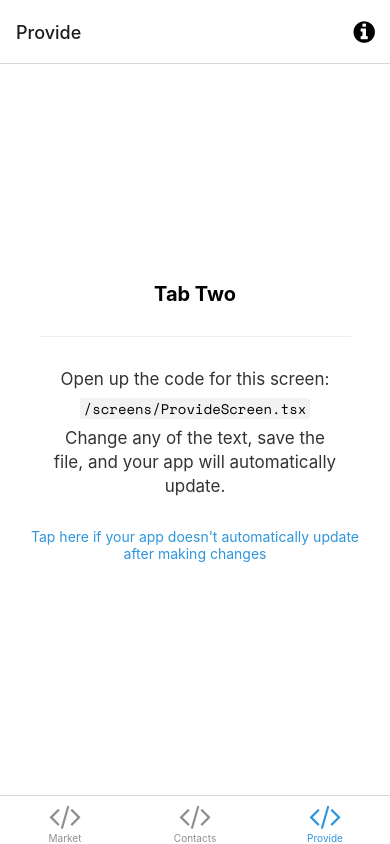
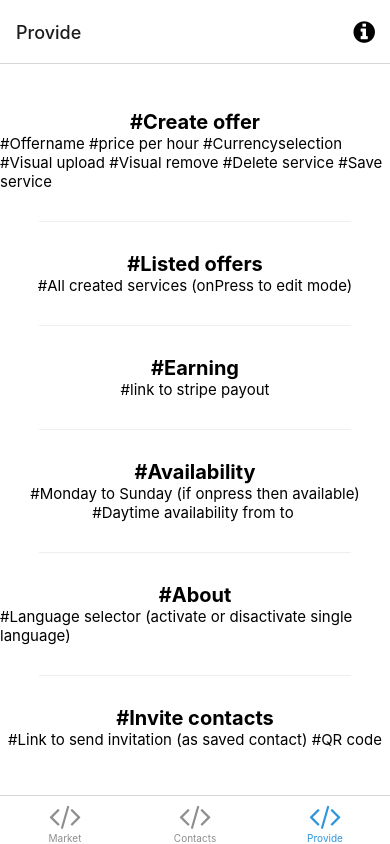
Before and after one commit to Owera-dev/owera9, a React Native app: screen /Provide in a window 390 px wide. Built offline with nearby package versions, Linux system fonts and the light colour scheme; what expo-linking would draw is missing.

Commit message:
Added comments in UI which features to add

```diff
--- a/navigation/index.tsx
+++ b/navigation/index.tsx
@@ -87,7 +87,7 @@ function BottomTabNavigator() {
       />
       <BottomTab.Screen
         name="Contacts"
-        component={ProvideScreen}
+        component={ContactsScreen}
         options={({ navigation }: RootTabScreenProps<'Contacts'>) => ({
           title: 'Contacts',
           tabBarIcon: ({ color }) => <TabBarIcon name="code" color={color} />,
--- a/screens/ContactsScreen.tsx
+++ b/screens/ContactsScreen.tsx
@@ -7,9 +7,9 @@ import { RootTabScreenProps } from '../types';
 export default function ContactsScreen({ navigation }: RootTabScreenProps<'Contacts'>) {
   return (
     <View style={styles.container}>
-      <Text style={styles.title}>Contacts</Text>
+      <Text style={styles.title}>#Contacts</Text>
+      <Text style={styles.normal}>#saved services (purch, service title, prece per hour, name prename of provider, search input for contacts) #save contact if contact == 0</Text>
       <View style={styles.separator} lightColor="#eee" darkColor="rgba(255,255,255,0.1)" />
-      <EditScreenInfo path="/screens/ContactsScreen.tsx" />
     </View>
   );
 }
@@ -24,6 +24,10 @@ const styles = StyleSheet.create({
     fontSize: 20,
     fontWeight: 'bold',
   },
+  normal: {
+    fontSize: 15,
+    fontWeight: 'normal',
+  },
   separator: {
     marginVertical: 30,
     height: 1,
--- a/screens/MarketScreen.tsx
+++ b/screens/MarketScreen.tsx
@@ -7,9 +7,9 @@ import { RootTabScreenProps } from '../types';
 export default function MarketScreen({ navigation }: RootTabScreenProps<'Market'>) {
   return (
     <View style={styles.container}>
-      <Text style={styles.title}>Market</Text>
+      <Text style={styles.title}>#listed offers</Text>
+      <Text style={styles.normal}>#Visuals #Service titles #About service(price 1h, "unused time get refunded") #about provider(language spoken, amount of contacts, name and prename,) #Ratings #Add service to contacts #Purch service #searchword input</Text>
       <View style={styles.separator} lightColor="#eee" darkColor="rgba(255,255,255,0.1)" />
-      <EditScreenInfo path="/screens/MarketScreen.tsx" />
     </View>
   );
 }
@@ -24,6 +24,10 @@ const styles = StyleSheet.create({
     fontSize: 20,
     fontWeight: 'bold',
   },
+  normal: {
+    fontSize: 15,
+    fontWeight: 'normal',
+  },
   separator: {
     marginVertical: 30,
     height: 1,
--- a/screens/ProvideScreen.tsx
+++ b/screens/ProvideScreen.tsx
@@ -6,9 +6,24 @@ import { Text, View } from '../components/Themed';
 export default function ProvideScreen() {
   return (
     <View style={styles.container}>
-      <Text style={styles.title}>Tab Two</Text>
+      <Text style={styles.title}>#Create offer</Text>
+      <Text style={styles.normal}>#Offername #price per hour #Currencyselection #Visual upload #Visual remove #Delete service #Save service</Text>
       <View style={styles.separator} lightColor="#eee" darkColor="rgba(255,255,255,0.1)" />
-      <EditScreenInfo path="/screens/ProvideScreen.tsx" />
+      <Text style={styles.title}>#Listed offers</Text>
+      <Text style={styles.normal}>#All created services (onPress to edit mode)</Text>
+      <View style={styles.separator} lightColor="#eee" darkColor="rgba(255,255,255,0.1)" />
+      <Text style={styles.title}>#Earning</Text>
+      <Text style={styles.normal}>#link to stripe payout</Text>
+      <View style={styles.separator} lightColor="#eee" darkColor="rgba(255,255,255,0.1)" />
+      <Text style={styles.title}>#Availability</Text>
+      <Text style={styles.normal}>#Monday to Sunday (if onpress then available)</Text>
+      <Text style={styles.normal}>#Daytime availability from to </Text>
+      <View style={styles.separator} lightColor="#eee" darkColor="rgba(255,255,255,0.1)" />
+      <Text style={styles.title}>#About</Text>
+      <Text style={styles.normal}>#Language selector (activate or disactivate single language)</Text>
+      <View style={styles.separator} lightColor="#eee" darkColor="rgba(255,255,255,0.1)" />
+      <Text style={styles.title}>#Invite contacts</Text>
+      <Text style={styles.normal}>#Link to send invitation (as saved contact) #QR code</Text>
     </View>
   );
 }
@@ -23,6 +38,10 @@ const styles = StyleSheet.create({
     fontSize: 20,
     fontWeight: 'bold',
   },
+  normal: {
+    fontSize: 15,
+    fontWeight: 'normal',
+  },
   separator: {
     marginVertical: 30,
     height: 1,
--- a/screens/SettingScreen.tsx
+++ b/screens/SettingScreen.tsx
@@ -7,10 +7,17 @@ import { Text, View } from '../components/Themed';
 export default function SettingScreen() {
   return (
     <View style={styles.container}>
-      <Text style={styles.title}>Setting</Text>
+      <Text style={styles.title}>#Setting</Text>
+      <Text style={styles.normal}>#link to contract</Text>
       <View style={styles.separator} lightColor="#eee" darkColor="rgba(255,255,255,0.1)" />
-      <EditScreenInfo path="/screens/SettingScreen.tsx" />
-
+      <Text style={styles.normal}>#Logout</Text>
+      <View style={styles.separator} lightColor="#eee" darkColor="rgba(255,255,255,0.1)" />
+      <Text style={styles.normal}>#send mail to delete account and data</Text>
+      <View style={styles.separator} lightColor="#eee" darkColor="rgba(255,255,255,0.1)" />
+      <Text style={styles.normal}>#Mission Vision #Questions</Text>
+      <View style={styles.separator} lightColor="#eee" darkColor="rgba(255,255,255,0.1)" />
+      <Text style={styles.normal}>#Questions</Text>
+      <View style={styles.separator} lightColor="#eee" darkColor="rgba(255,255,255,0.1)" />
       {/* Use a light status bar on iOS to account for the black space above the modal */}
       <StatusBar style={Platform.OS === 'ios' ? 'light' : 'auto'} />
     </View>
@@ -27,6 +34,10 @@ const styles = StyleSheet.create({
     fontSize: 20,
     fontWeight: 'bold',
   },
+  normal: {
+    fontSize: 15,
+    fontWeight: 'normal',
+  },
   separator: {
     marginVertical: 30,
     height: 1,
```
Also changed, not shown: screens/CallendforcustomerScreen.tsx (added), screens/CallendproviderScreen.tsx (added), screens/IncommingcalScreen.tsx (added).
